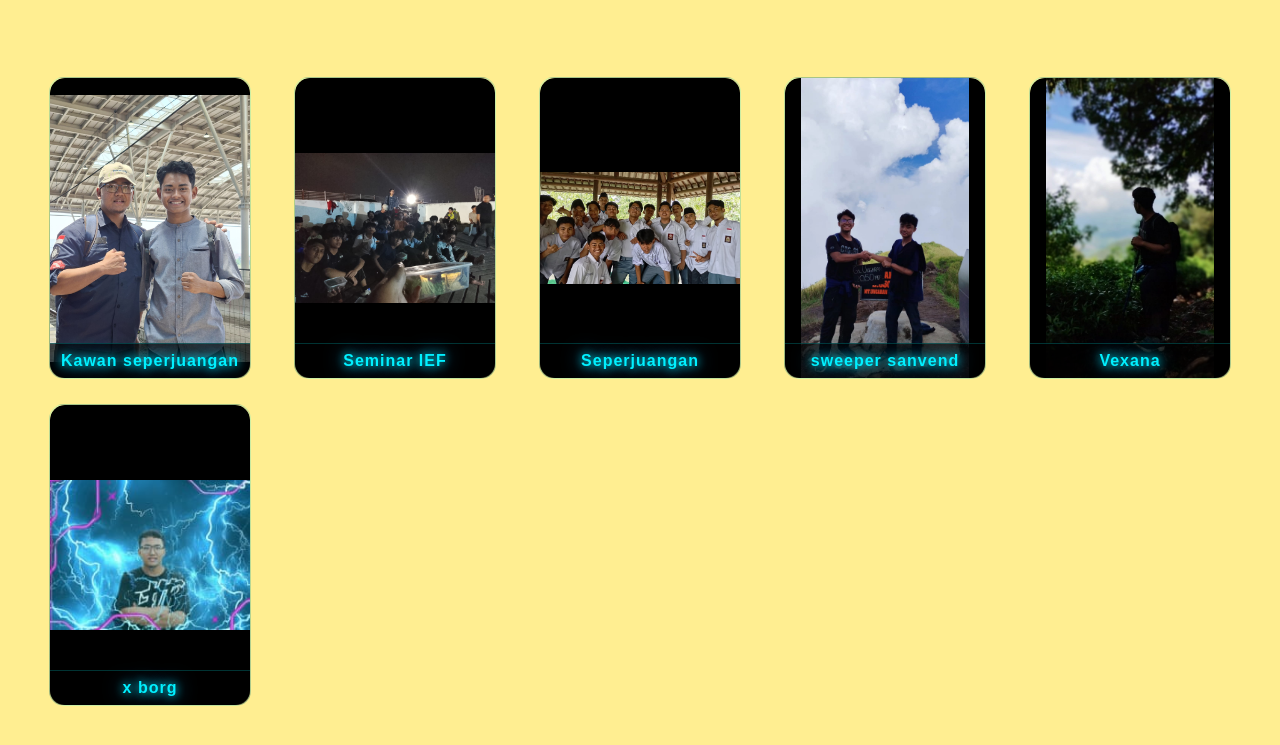
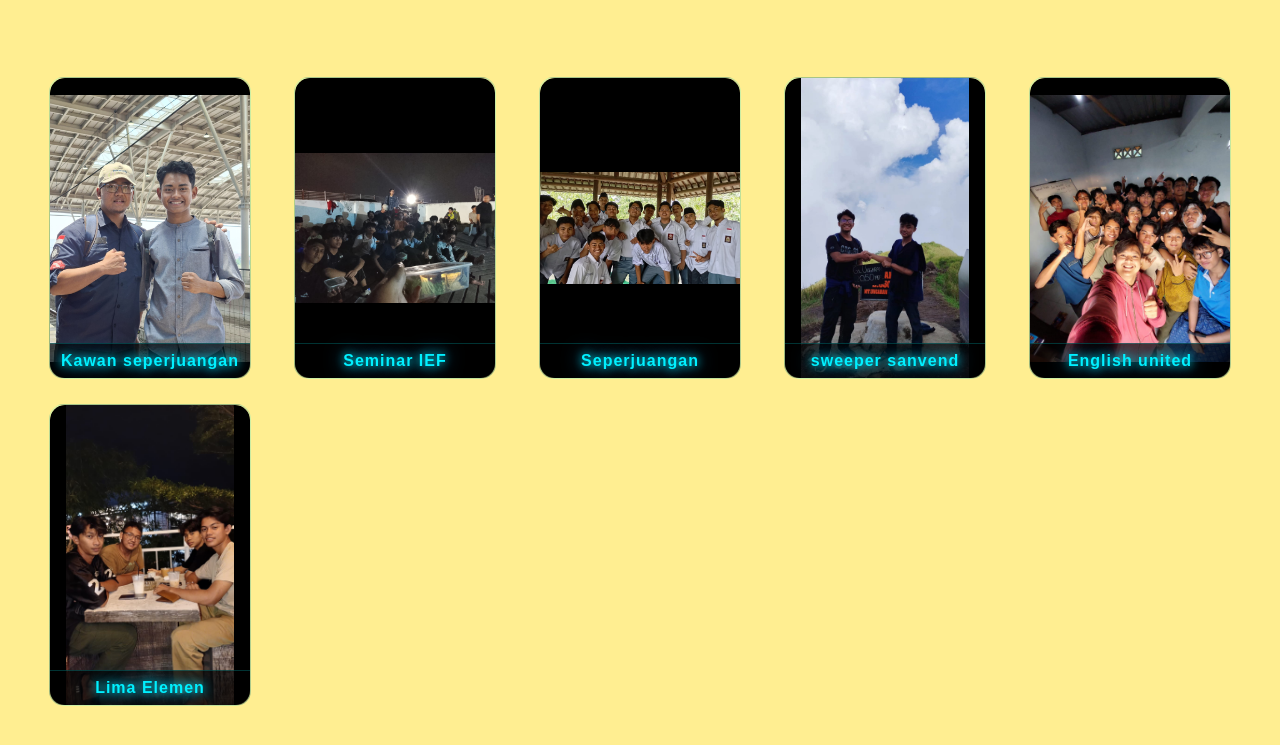
Before and after one commit to radensa-cmyk/about-me, a plain HTML site: page index.html in a window 1280 px wide. Shown: the part 1327-2072 px from the top of the page. Drawn offline with Linux system fonts and the light colour scheme.

Commit message:
first commit

```diff
--- a/index.html
+++ b/index.html
@@ -397,16 +397,16 @@
       <div class="name">sweeper sanvend</div>
     </div>
 
-    <div class="hero" data-name="Vexana" data-role="Marksman"
-      data-desc="Penguasa kegelapan yang membangkitkan jiwa-jiwa terkutuk. Sekali tersentuh kutukannya, harapan akan lenyap dalam kabut kematian.">
-      <img src="img 1/xx.jpeg" alt="Miya">
-      <div class="name">Vexana</div>
+    <div class="hero" data-name="English united"
+      data-desc="foto bersama di camp English united di global english pare kediri">
+      <img src="img 1/eu.jpeg" alt="Miya">
+      <div class="name">English united</div>
     </div>
 
-    <div class="hero" data-name="x borg" data-role="Fighter"
-      data-desc="Separuh manusia, separuh mesin—penuh dengan kobaran api pembalasan. Saat armor-nya hancur, amarah sejatinya bangkit membakar segalanya.">
-      <img src="img 1/WhatsApp Image 2025-12-13 at 9.12.29 AM (2).jpeg" alt="Alpha">
-      <div class="name">x borg</div>
+    <div class="hero" data-name="Lima Elemen"
+      data-desc="Sahabat setia yang telah menjalankan akademic nya besama di hsi boarding school">
+      <img src="img 1/lima elemen.jpeg" alt="Alpha">
+      <div class="name">Lima Elemen</div>
     </div>
   </div>
 
```
Also changed, not shown: img 1/eu.jpeg (added), img 1/lima elemen.jpeg (added).
